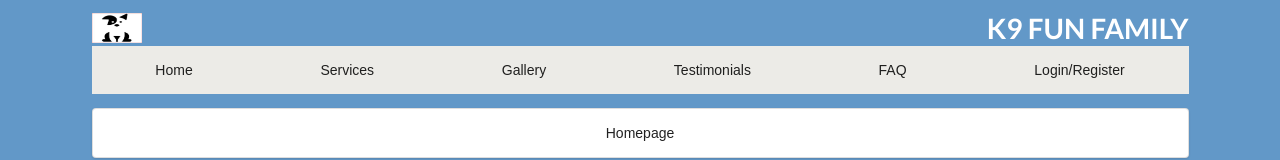
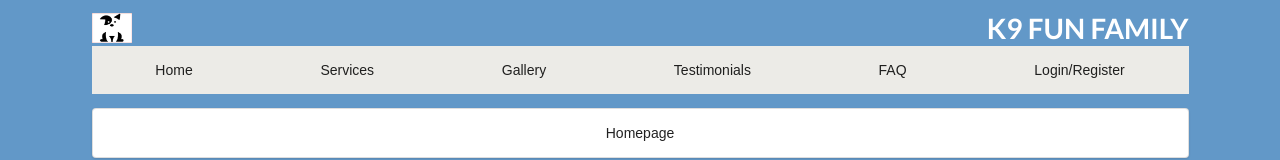
Before and after one commit to g-priime/loginPrototypeV0.0, a React (Create React App) app: page / in a window 1280 px wide. Shown: the top 160 px of the page. Built offline with nearby package versions, Linux system fonts and the light colour scheme.

Commit message:
Update Header.js

```diff
--- a/src/components/Header.js
+++ b/src/components/Header.js
@@ -17,7 +17,7 @@ class Header extends React.Component {
         return (
             <div>
             <div className="d-flex justify-content-between">
-                <img src={dog} height="30" width="50" className="align-self-center" onClick={() => {this.props.onChangePage('home')}}Dog Logo/>
+                <img src={dog} height="30" width="40" className="align-self-center" onClick={() => {this.props.onChangePage('home')}}Dog Logo/>
                 <h1 className="title pt-0 mt-0">K9 FUN FAMILY</h1>
             </div>
             <div className="pt-3 pb-3 d-flex justify-content-around header" style={{ backgroundColor: "#ECEBE7" }}>
```
